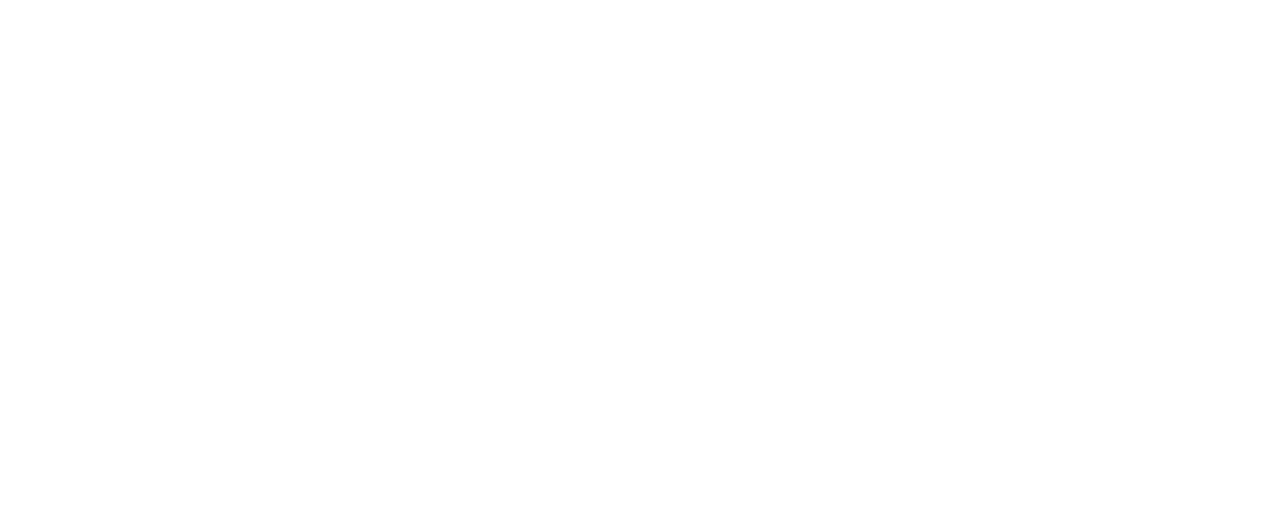
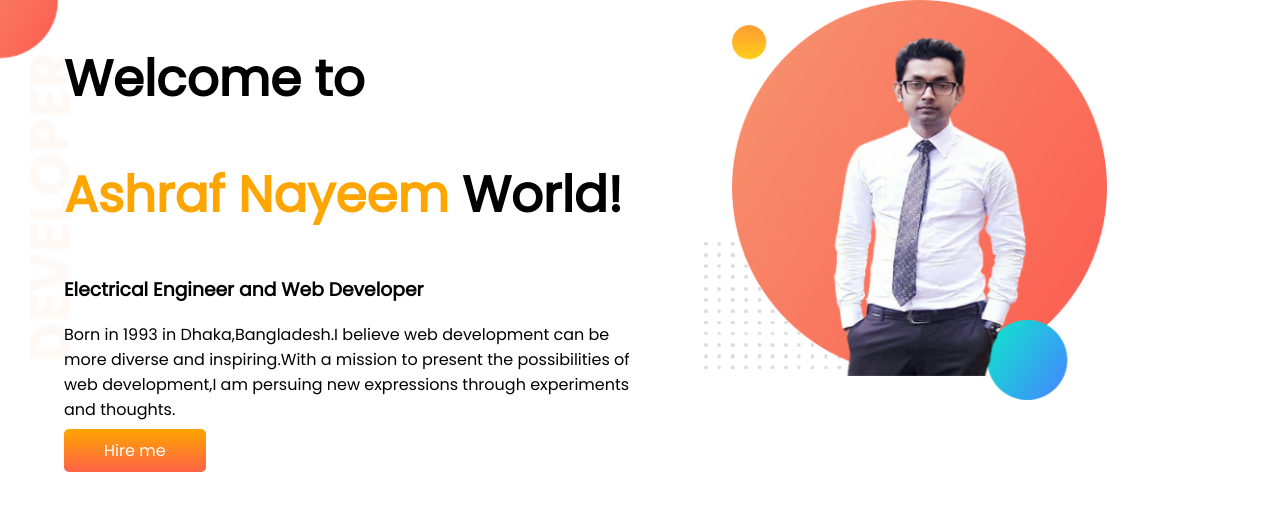
Before and after one commit to nayeem1002001/developer-portfolio, a plain HTML site: page index.html in a window 1280 px wide. Drawn offline with Linux system fonts and the light colour scheme.

Commit message:
top-banner added

```diff
--- a/index.html
+++ b/index.html
@@ -1,13 +1,32 @@
 <!DOCTYPE html>
 <html lang="en">
+
 <head>
     <meta charset="UTF-8">
     <meta http-equiv="X-UA-Compatible" content="IE=edge">
     <meta name="viewport" content="width=device-width, initial-scale=1.0">
     <title>Ashraf Portfolio</title>
+    <link rel="preconnect" href="https://fonts.googleapis.com">
+    <link rel="preconnect" href="https://fonts.gstatic.com" crossorigin>
+    <link href="https://fonts.googleapis.com/css2?family=Poppins&display=swap" rel="stylesheet">
     <link rel="stylesheet" href="style.css">
 </head>
+
 <body>
+    <section class="top-banner">
+        <div class="half-width">
+            <h1>Welcome to</h1>
+            <h1><span class="orange-color">Ashraf Nayeem</span> World!</h1>
+            <h3>Electrical Engineer and Web Developer</h3>
+            <p>Born in 1993 in Dhaka,Bangladesh.I believe web development can be more diverse and inspiring.With a
+                mission
+                to present the possibilities of web development,I am persuing new expressions through experiments and
+                thoughts.</p>
+            <a class="link-button" target="_blank" href="https://www.linkedin.com/in/ashraf-nayeem-a665b8243/">Hire
+                me</a>
+        </div>
+        <div class="half-width"><img src="images/Ashraf-bg.png" alt=""></div>
+    </section>
+</body>
 
-</body>
 </html>
--- a/style.css
+++ b/style.css
@@ -0,0 +1,42 @@
+body {
+    font-family: 'Poppins', sans-serif;
+    margin: 0%;
+}
+
+h1 {
+    font-size: 50px;
+}
+
+.orange-color {
+    color: orange;
+}
+
+section {
+    display: flex;
+}
+
+.half-width {
+    width: 50%;
+    padding-left: 5%;
+
+}
+
+.half-width img {
+    width: 70%;
+}
+
+.link-button {
+    text-decoration: none;
+    background-image: linear-gradient(orange, tomato);
+    padding: 10px 40px;
+    color: white;
+    font-weight: 400;
+    border-radius: 5px;
+
+}
+
+.top-banner {
+    background-image: url(images/top-banner.png);
+    background-repeat: no-repeat;
+
+}
```
Also changed, not shown: images/Ashraf-bg.png (added), images/ashraf-bg1.png (added), images/dream-bg.png (added), images/exp-bg.png (added), images/exp-bg1.png (added), images/jhankar.png (added), images/jhankar2.png (added), images/my-bg.png (added), images/my-bg2.png (added), images/top-banner.png (added), 7 other files.
